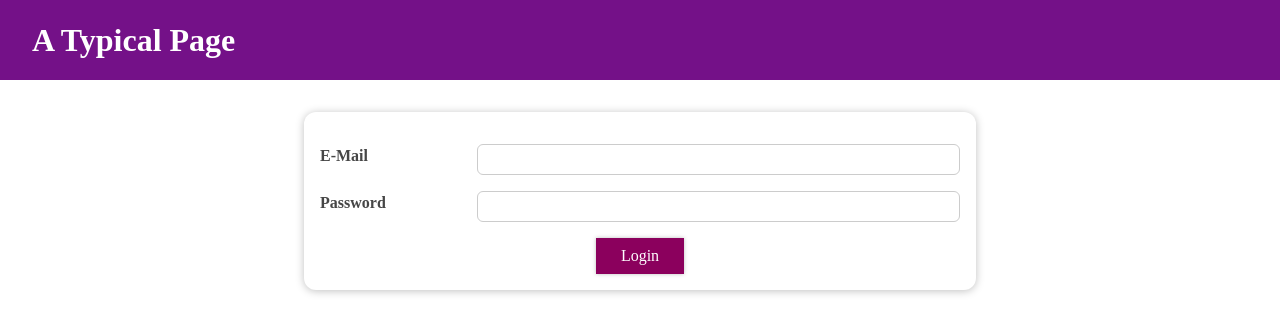
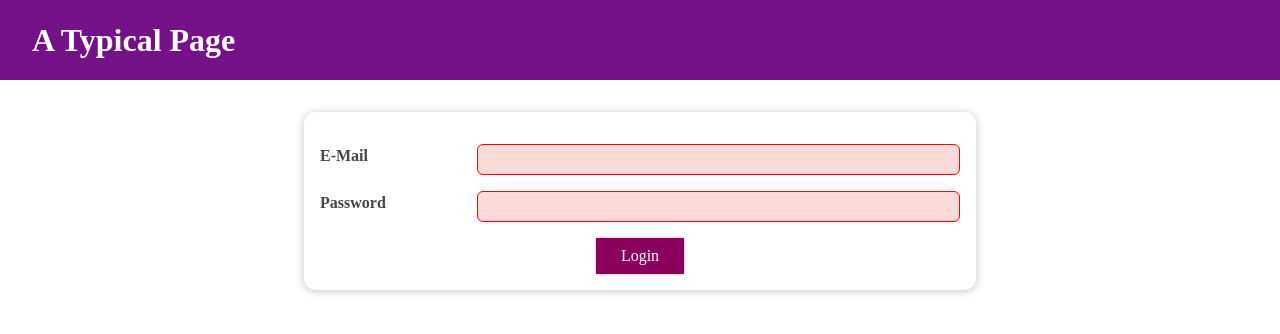
Before and after one commit to LeeKM321/react-study202504, a React (Vite) app: page / in a window 1280 px wide. Shown: the top 334 px of the page. Built offline with nearby package versions, Linux system fonts and the light colour scheme.

Commit message:
로그인 입력창 처리

```diff
--- a/src/UI/Button.jsx
+++ b/src/UI/Button.jsx
@@ -1,23 +1,25 @@
 import React from 'react';
-// import './Button.css';
+import './Button.css';
 
-// const Button = ({ children, type, className, onClick }) => {
-//   // ??: 널 병합 연산자 -> 좌항의 변수가 null or undefined일 경우 우항의 값으로 대체.
-//   // null or undefined가 아니라면? -> 원래의 변수값으로 적용.
-//   const cn = `button ${className ?? ''}`;
+const Button = ({ children, type, className, onClick, disabled }) => {
+  // ??: 널 병합 연산자 -> 좌항의 변수가 null or undefined일 경우 우항의 값으로 대체.
+  // null or undefined가 아니라면? -> 원래의 변수값으로 적용.
+  const cn = `button ${className ?? ''}`;
 
-//   return (
-//     <button type={type} className={cn} onClick={onClick}>
-//       {children}
-//     </button>
-//   );
-// };
-import styled from 'styled-components';
+  return (
+    <button type={type} className={cn} onClick={onClick} disabled={disabled}>
+      {children}
+    </button>
+  );
+};
+
+// import styled from 'styled-components';
 
 // styled-components를 활용하여 리액트 컴포넌트를 생성.
 // 생성과 동시에 요소에 스타일을 문자열로 지정.
 // html에서 제공하는 type, onClick 속성은 자동으로 처리해 줍니다.
 // 커스텀 props 같은 경우 템플릿 리터럴을 통해 동적으로 처리가 가능합니다.
+/*
 const Button = styled.button`
   font: inherit;
   padding: 0.5rem 1.5rem;
@@ -39,5 +41,6 @@ const Button = styled.button`
     box-shadow: 0 0 8px rgba(0, 0, 0, 0.26);
   }
 `;
+*/
 
 export default Button;
--- a/src/components/SideEffect/Login/Login.jsx
+++ b/src/components/SideEffect/Login/Login.jsx
@@ -1,22 +1,78 @@
-import React from 'react';
+import React, { useState } from 'react';
 import styles from './Login.module.css';
 import Button from '../../../UI/Button';
 import Card from '../../../UI/Card';
 
 const Login = () => {
+  // 이메일 입력값 상태 관리
+  const [enteredEmail, setEnteredEmail] = useState('');
+
+  // 비밀번호 입력값 상태 관리
+  const [enteredPw, setEnteredPw] = useState('');
+
+  // 이메일 입력이 유효한지를 상태 관리
+  const [emailIsValid, setEmailIsValid] = useState();
+
+  // 비밀번호 입력도 유효한지를 상태 관리
+  const [pwIsValid, setPwIsValid] = useState();
+
+  // 이메일이 변경될 때마다 실행할 핸들러
+  const emailChangeHandler = (e) => {
+    setEnteredEmail(e.target.value);
+  };
+
+  // 비밀번호가 변경될 때마다 실행할 핸들러
+  const passwordChangeHandler = (e) => {
+    setEnteredPw(e.target.value);
+  };
+
+  const validateEmailHandler = () => {
+    setEmailIsValid(enteredEmail.includes('@'));
+  };
+
+  const validatePasswordHandler = () => {
+    setPwIsValid(enteredPw.trim().length > 6);
+  };
+
+  const submitHandler = (e) => {
+    e.preventDefault();
+    console.log('submit 동작함!');
+  };
+
   return (
     <Card className={styles.login}>
-      <form>
-        <div className={`${styles.control} `}>
+      <form onSubmit={submitHandler}>
+        <div
+          className={`${styles.control} ${!emailIsValid ? styles.invalid : ''}`}
+        >
           <label htmlFor='email'>E-Mail</label>
-          <input type='email' id='email' />
+          <input
+            type='email'
+            id='email'
+            value={enteredEmail}
+            onChange={emailChangeHandler}
+            onBlur={validateEmailHandler} // blur는 focus의 반대
+          />
         </div>
-        <div className={`${styles.control} `}>
+        <div
+          className={`${styles.control} ${!pwIsValid ? styles.invalid : ''}`}
+        >
           <label htmlFor='password'>Password</label>
-          <input type='password' id='password' />
+          <input
+            type='password'
+            id='password'
+            value={enteredPw}
+            onChange={passwordChangeHandler}
+            onBlur={validatePasswordHandler}
+          />
         </div>
         <div className={styles.actions}>
-          <Button type='submit' className={styles.btn}>
+          {/* button은 disabled를 통해 비활성화 기능 구현. true면 비활성, false면 활성 */}
+          <Button
+            type='submit'
+            className={styles.btn}
+            disabled={!(emailIsValid && pwIsValid)}
+          >
             Login
           </Button>
         </div>
```
